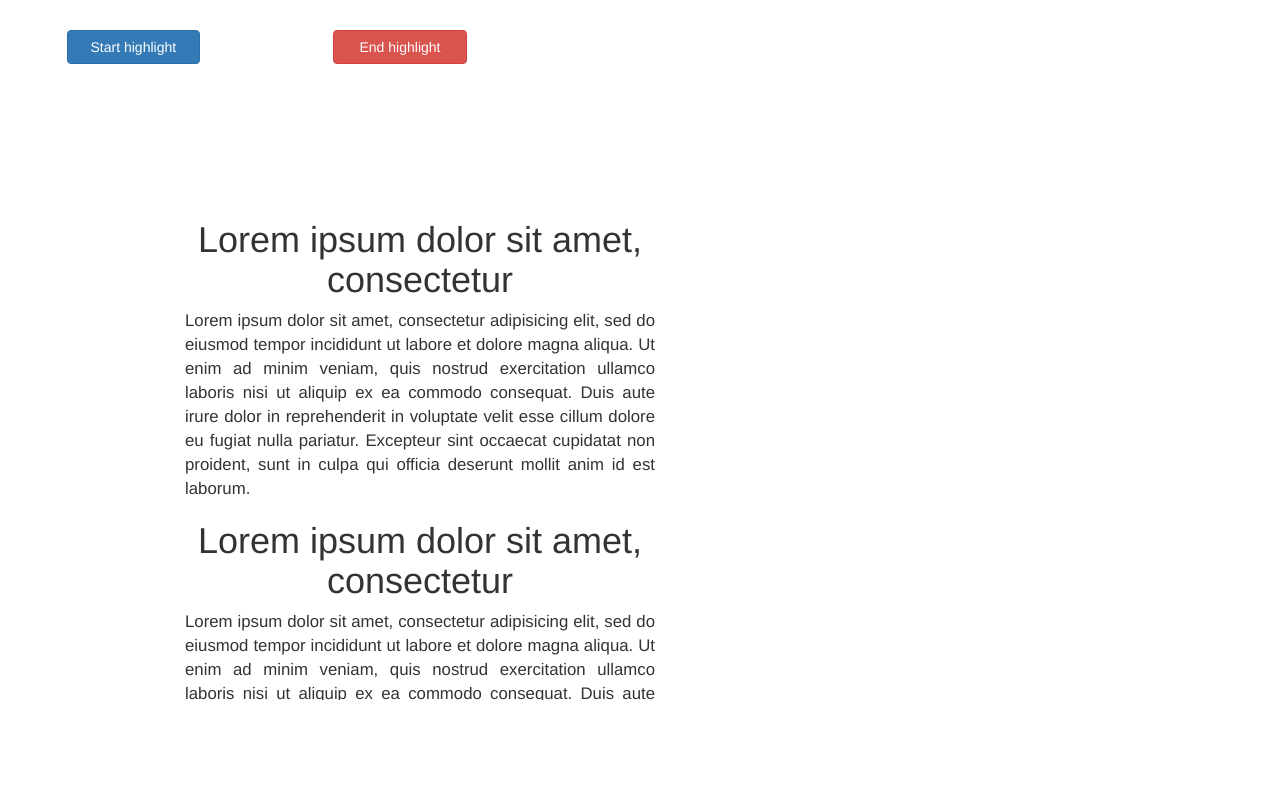
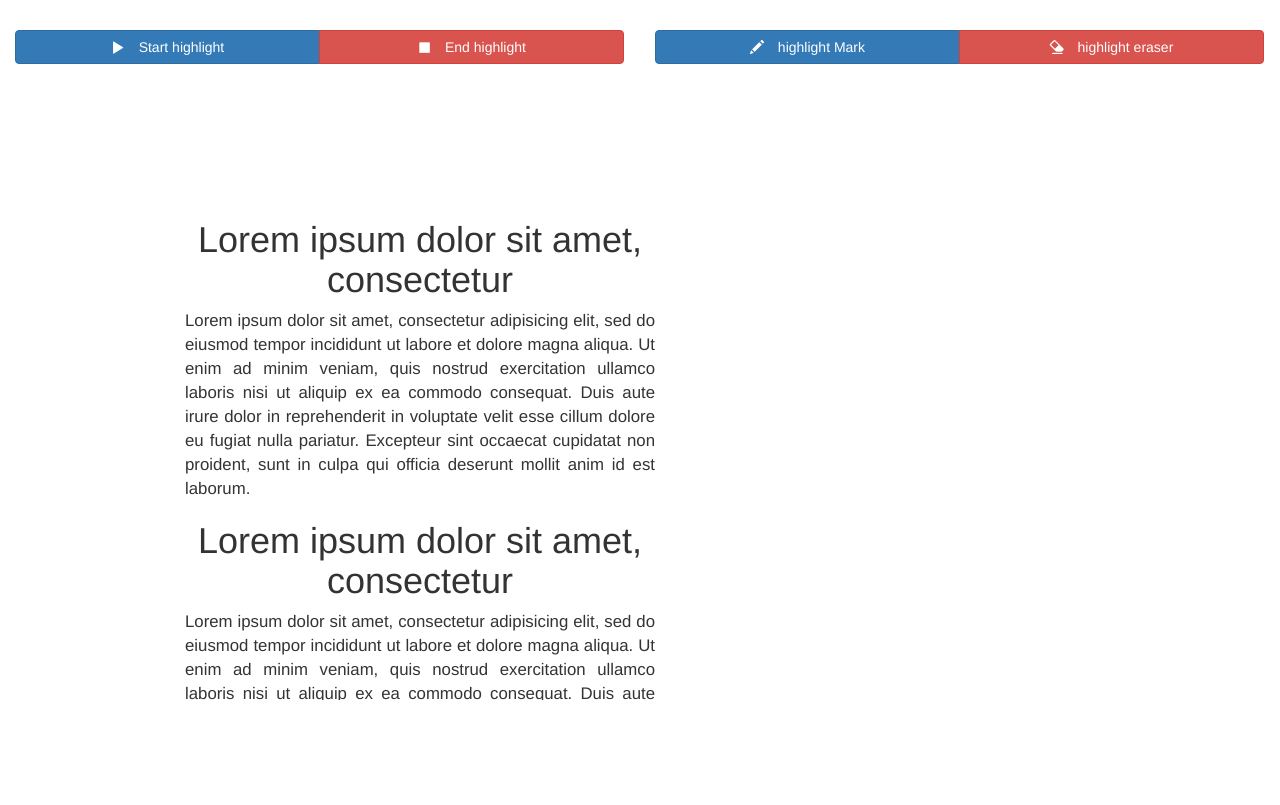
Before and after one commit to elgendy1204-zz/highlighter, a website: page demo/index.html in a window 1280 px wide. Drawn offline with nearby package versions, Linux system fonts and the light colour scheme.

Commit message:
add Mark Erase styles

```diff
--- a/demo/index.html
+++ b/demo/index.html
@@ -3,18 +3,36 @@
 	<head>
 		<link rel="stylesheet" type="text/css" href="../dist/css/style.css" />
 		<title>canvas Highlighter</title>
-
 		<link rel="stylesheet" href="../bower_components/bootstrap/dist/css/bootstrap.min.css" />
-
 		<script src="../bower_components/jquery/dist/jquery.min.js"></script>
 		<script src="../dist/js/highlighter.min.js"></script>
 	</head>
 	<body>
 		<div class="upcontainer">
 			<div class="row">
-				<button class="col-xs-2 col-xs-offset-1 btn btn-primary" id="start">Start highlight</button>
-				<button class="col-xs-2 col-xs-offset-2 btn btn-danger" id="end">End highlight</button>
-				<!--<button class="col-xs-2 col-xs-offset-2 btn btn-primary">End highlight</button>-->
+				<div class="col-xs-6">
+					<div class="btn-group btn-group-justified">
+						<button class="col-xs-2 col-xs-offset-1 btn btn-primary" id="start">
+						<span class="glyphicon glyphicon-play"></span>
+						Start highlight
+						</button>
+						<button class="col-xs-2 col-xs-offset-2 btn btn-danger" id="end">
+						<span class="glyphicon glyphicon-stop"></span>
+						End highlight
+						</button>
+					</div>
+				</div>
+				<div class="col-xs-6">
+					<div class="btn-group btn-group-justified">
+						<button class="col-xs-2 col-xs-offset-1 btn btn-primary" id="mark">
+						<span class="glyphicon glyphicon-pencil"></span>
+						highlight Mark
+						</button>
+						<button class="col-xs-2 col-xs-offset-2 btn btn-danger" id="eraser">
+						<span class="glyphicon glyphicon-erase"></span>
+						highlight eraser</button>
+					</div>
+				</div>
 			</div>
 			<div class="container">
 				<h1>Lorem ipsum dolor sit amet, consectetur </h1>
--- a/src/js/highlighter.js
+++ b/src/js/highlighter.js
@@ -1,5 +1,6 @@
 import initiation from './structure/initiation.js';
-import highlighterActivation from './structure/highlighterActivation.js';
+import highlighterActivation from './structure/highlighteractivation.js';
+import drawStyles from './structure/drawstyles.js';
 
 var Highlighter = (function($) {
 
@@ -60,6 +61,14 @@ var Highlighter = (function($) {
 		highlighterActivation.deactivate(this);
 	};
 
+	Highlighter.prototype.startMarker = function() {
+		drawStyles.initMarkStyle(this);
+	};
+
+	Highlighter.prototype.startEraser = function() {
+		drawStyles.initEraseStyle(this);
+	};
+
 	window.Highlighter = Highlighter;
 
 	return Highlighter;
--- a/src/js/structure/calibartion.js
+++ b/src/js/structure/calibartion.js
@@ -37,9 +37,7 @@ export default (function() {
 		parents.forEach(function(element, number) {
 			additions += (element.getBoundingClientRect().top - accumOffsetTop);
 			accumOffsetTop += element.getBoundingClientRect().top;
-			console.log(element, additions);
 		});
-		console.log('total', additions);
 		return clientY - additions;
 	}
 
--- /dev/null
+++ b/src/js/structure/drawstyles.js
@@ -0,0 +1,14 @@
+function initMarkStyle(highlighter){
+	let context = highlighter.getContext();
+	context.globalCompositeOperation = "source-over";
+}
+
+function initEraseStyle(highlighter){
+	let context = highlighter.getContext();
+	context.globalCompositeOperation = "destination-out";
+}
+
+export default {
+	initMarkStyle: initMarkStyle,
+	initEraseStyle: initEraseStyle
+}
--- a/src/sass/style.scss
+++ b/src/sass/style.scss
@@ -4,10 +4,19 @@ body {
 		// position: absolute;
 		left: 15px;
 		top: 15px;
-		width: 800px;
+		width: 100%;
 		height: 800px;
 		div.row{
 			margin: 30px 0;
+			div.btn-group{
+				button{
+					width: 50%;
+					span{
+						margin-right: 10px;
+						vertical-align: text-top;
+					}
+				}
+			}
 		}
 		div.container {
 			position: absolute;
```
Also changed, not shown: dist/css/style.css, dist/js/highlighter.min.js, dist/js/main.js, src/js/structure/highlighteractivation.js (renamed from src/js/structure/highlighterActivation.js), 1 other file.
